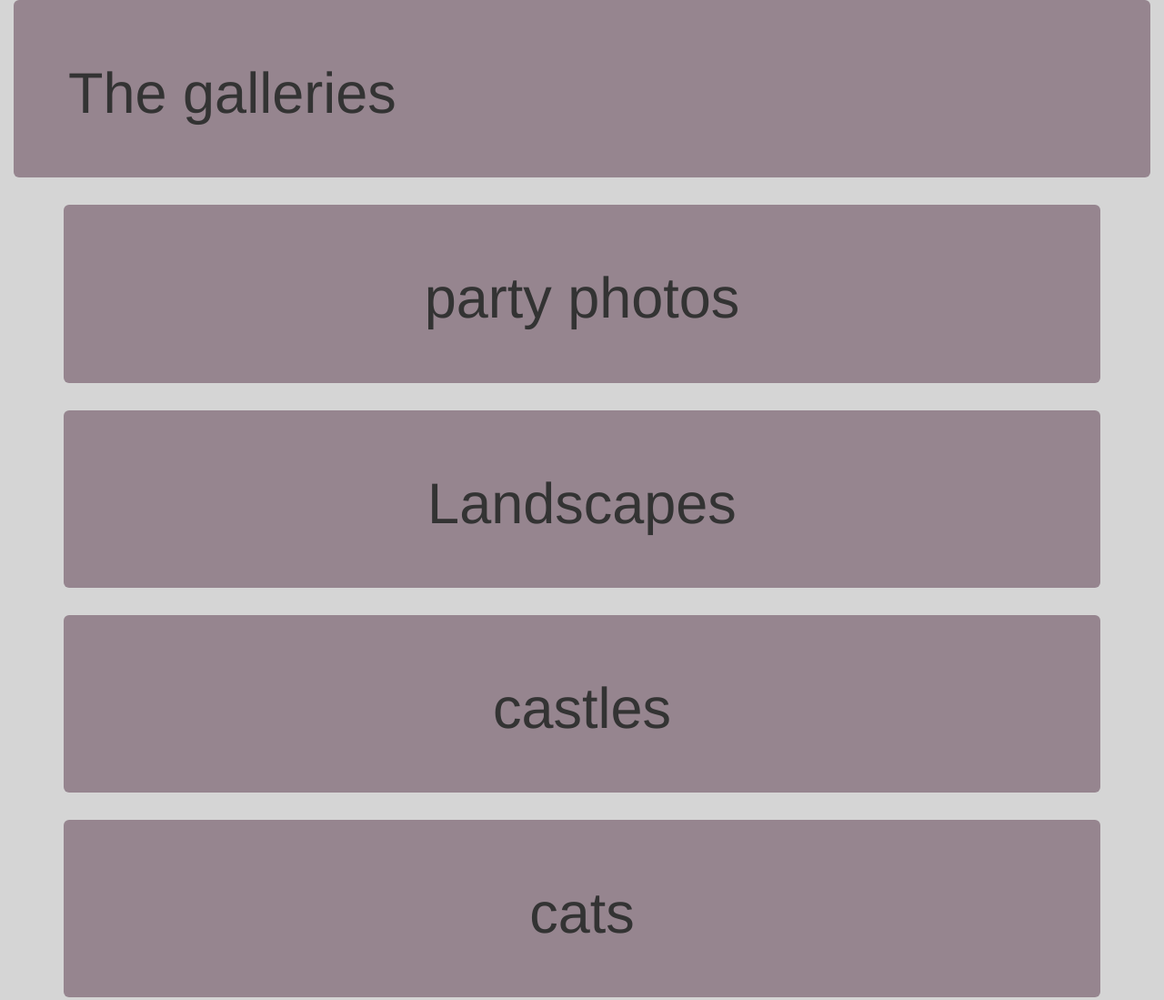
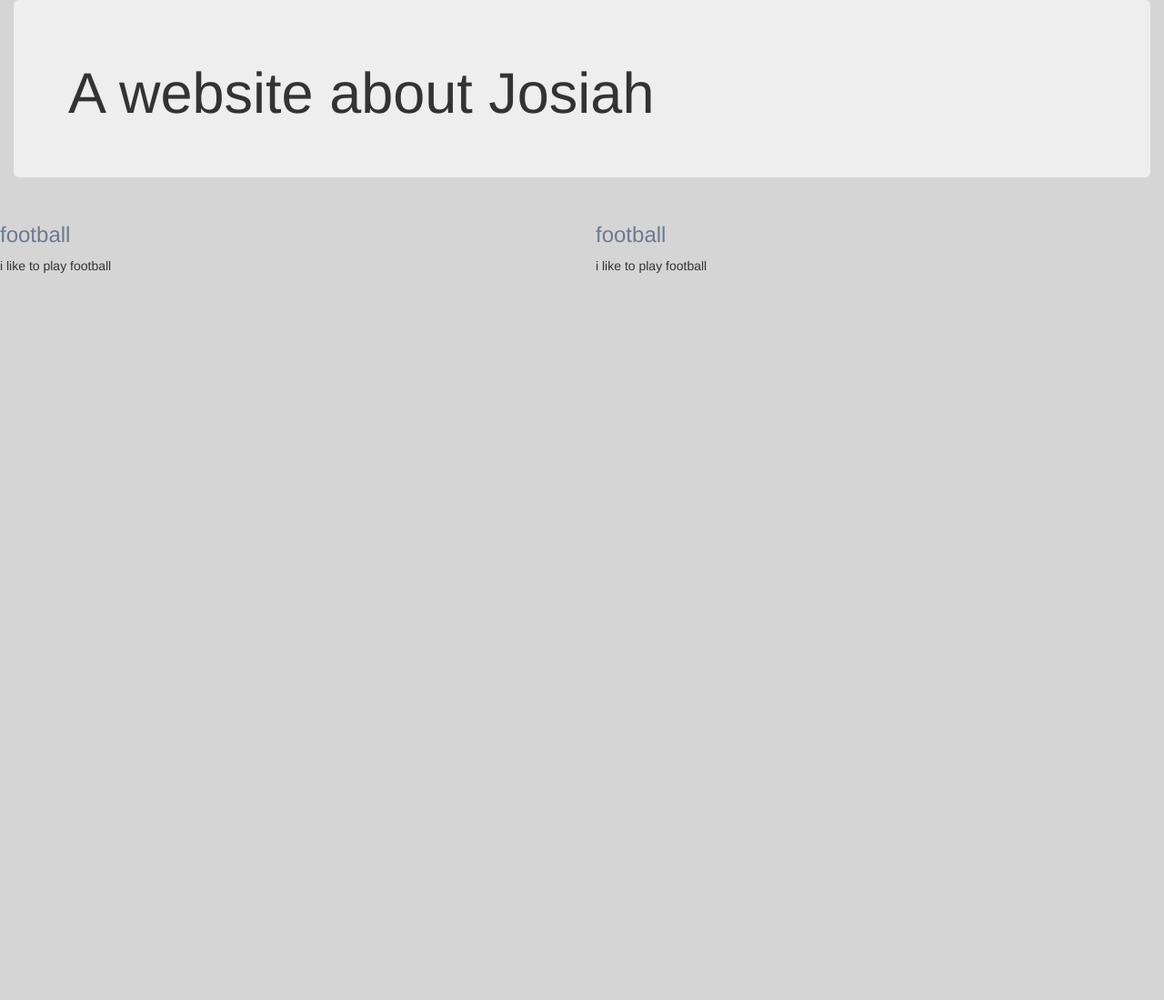
Before and after one commit to josiahyelverton/JosiahWebsite, a plain HTML site: page index.html in a window 1280 px wide. Shown: the whole page at 91% size. After the commit the page ends 800 px from the top, so only its background shows below. Drawn offline with nearby package versions, Linux system fonts and the light colour scheme.

Commit message:
started bootstrap

```diff
--- a/index.html
+++ b/index.html
@@ -20,23 +20,22 @@
     <body>
         <div class="container-fluid">
             <div class="jumbotron">
-                <h1>The galleries</h1>
+                <h1>A website about Josiah</h1>
             </div>
         </div>
-        <div class="container text-center">
-             <div class="jumbotron">
-                 <a href="castle-gallery.html"><h1>party photos</h1></a>
+        <div class="row">
+            <div class="col-md-6">
+                <h3>football</h3>
+                <p>i like to play football</p>
+
             </div>
-             <div class="jumbotron">
-                 <a href="castle-gallery.html"><h1>Landscapes</h1></a>
+            <div class="col-md-6">
+                <h3>football</h3>
+                <p>i like to play football</p>
+
             </div>
-             <div class="jumbotron">
-                 <a href="castle-gallery.html"><h1>castles</h1></a>
-            </div>
-             <div class="jumbotron">
-                 <a href="castle-gallery.html"><h1>cats</h1></a>
-            </div>
+        </div>
 
-        </div>
+
     </body>
 </html>
--- a/style.css
+++ b/style.css
@@ -25,5 +25,5 @@ a:hover{
     margin-top:25%;
 }
 .jumbotron{
-    background-color:#96858F;
+    background-image: url("");
 }
```
